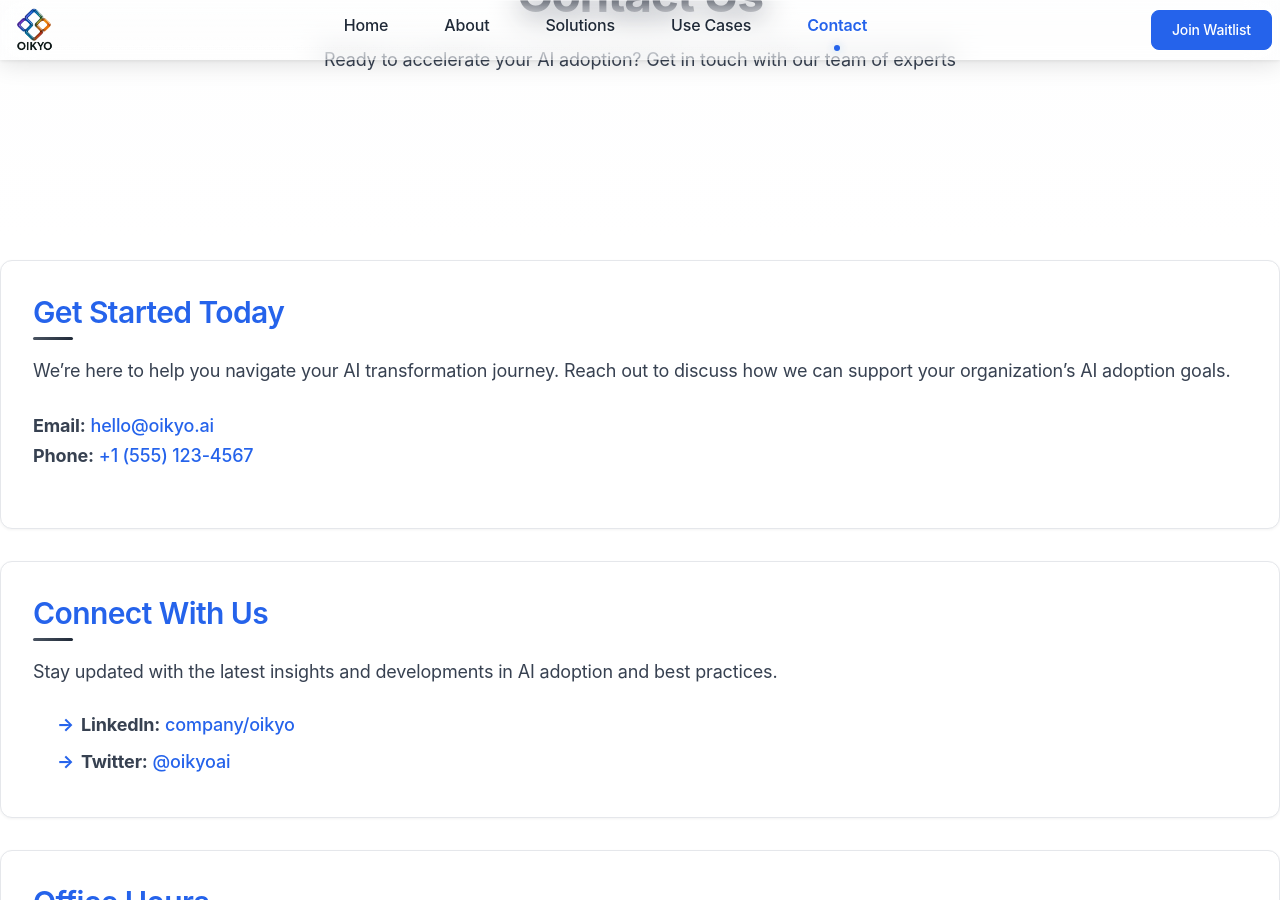
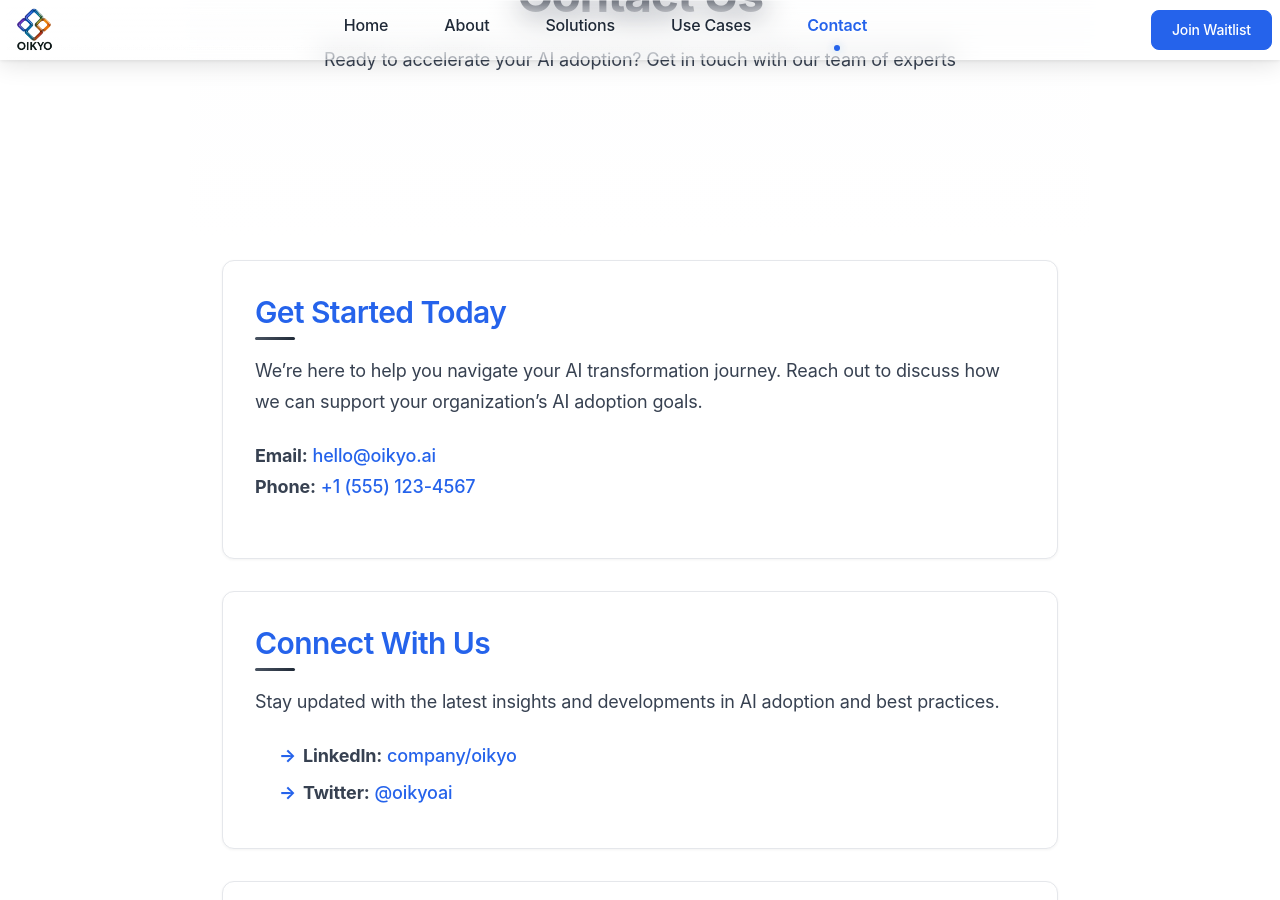
Before and after one commit to oikyoai/oikyo.ai, a Jekyll site: the page built from pages/contact.md, in a window 1280 px wide and 900 px high, scrolled down 240 px. Built offline with Jekyll 4.4.1, drawn with Linux system fonts in a browser that asks for light colours.

Commit message:
Add margins to all pages to match homepage

```diff
--- a/_layouts/page.html
+++ b/_layouts/page.html
@@ -5,21 +5,17 @@
 <section class="hero hero--page">
     <div class="hero-container">
         <div class="hero-content">
-      <h1 class="hero-title">
-        {{ page.title }}
-      </h1>
+            <h1 class="hero-title">{{ page.title }}</h1>
 
             {% if page.subtitle %}
-      <p class="hero-subtitle">
-        {{ page.subtitle }}
-      </p>
+            <p class="hero-subtitle">{{ page.subtitle }}</p>
             {% endif %}
         </div>
     </div>
 </section>
 
 <section class="section">
-  <div class="page-content">
-    {{ content }}
+    <div class="container">
+        <div class="page-content">{{ content }}</div>
     </div>
 </section>
--- a/_sass/layout/_page.scss
+++ b/_sass/layout/_page.scss
@@ -2,7 +2,8 @@
 
 .page-content {
   width: 100%;
-  margin: 0;
+  margin: 0 auto;
+  max-width: 900px;
 
   h1, h2, h3, h4, h5, h6 {
     color: $gray-900;
```
Lines whose indentation alone changed are shown as unchanged.
